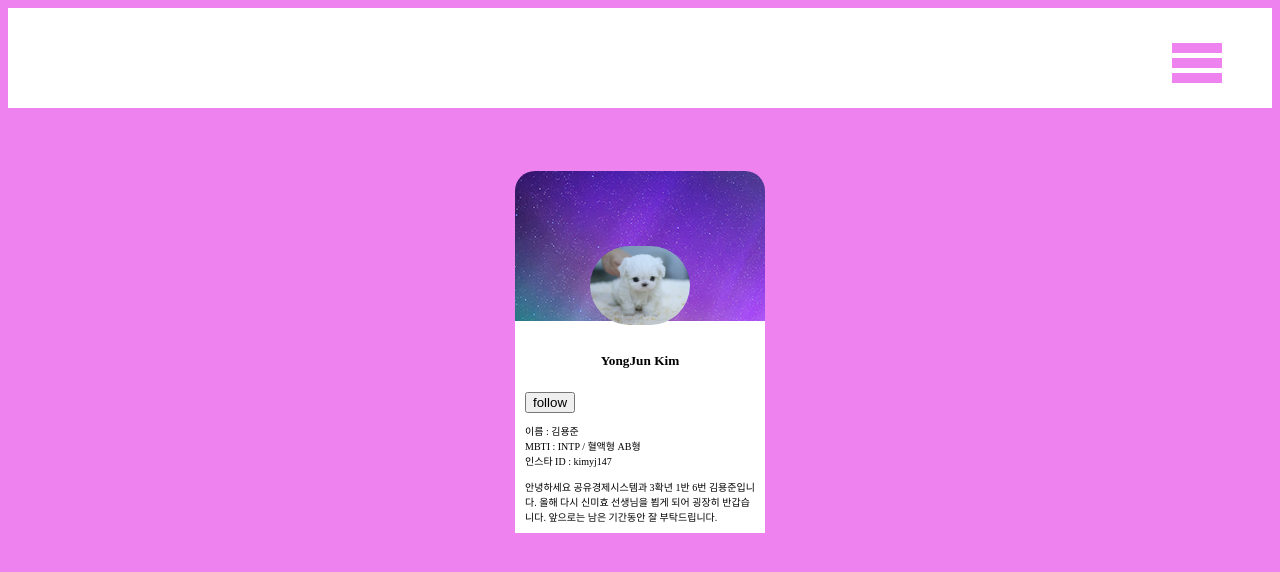
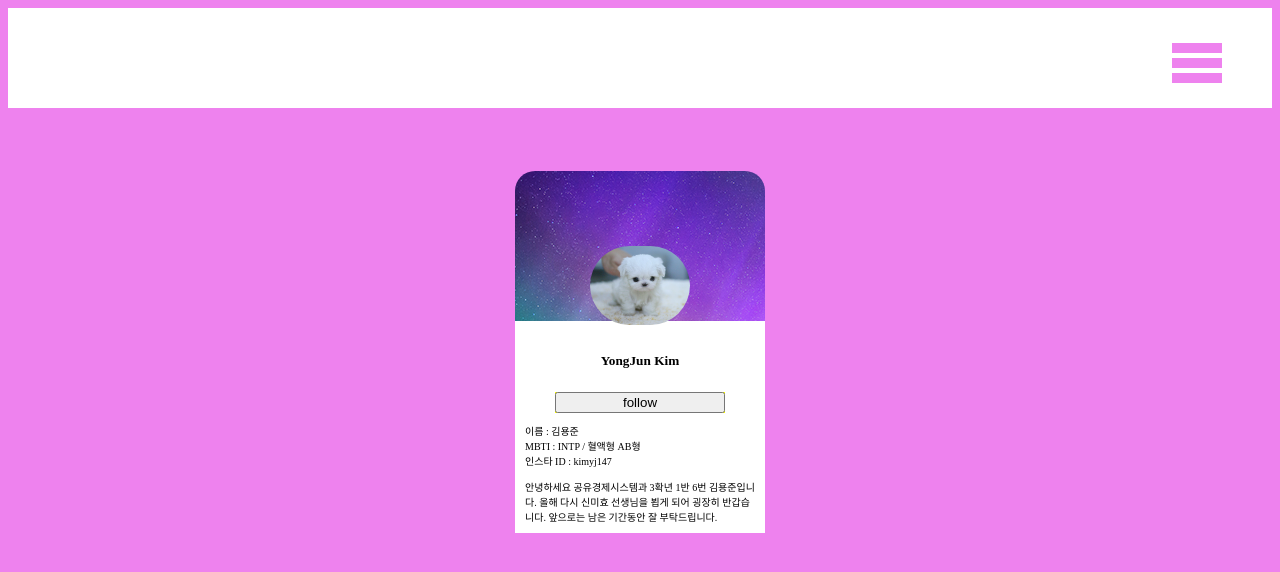
Before and after one commit to Taron8530/schoolPractice, a plain HTML site: page index.html in a window 1280 px wide. Drawn offline with Linux system fonts and the light colour scheme.

Commit message:
Update index.html

```diff
--- a/index.html
+++ b/index.html
@@ -22,8 +22,8 @@
         </div>
         <div class="massageBox">
             <h5>YongJun Kim</h5>
-            <form action="follow.html" class="FllowButton">
-                <input type="submit" class="FllowButtonClick" value="follow">
+            <form action="follow.html" class="FollowButton">
+                <input type="submit" class="FollowButtonClick" value="follow">
             </form>
             <div class="introduceCard">
                 이름 : 김용준<br>
```
